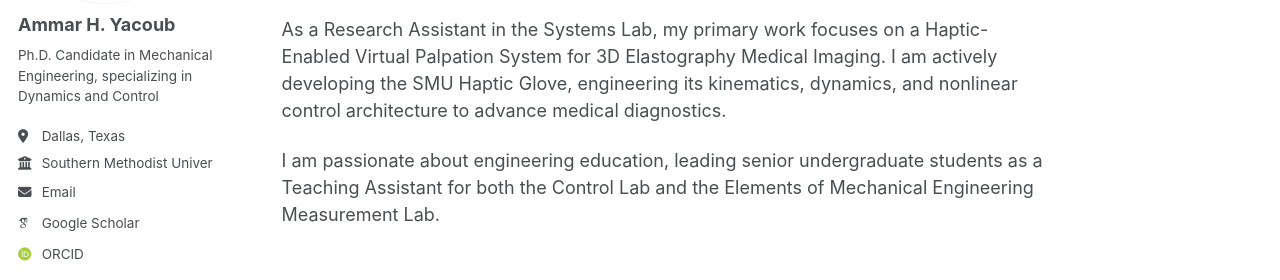
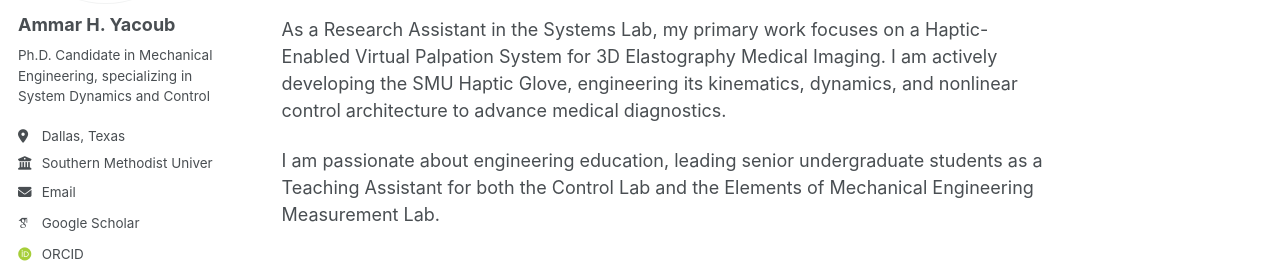
Before and after one commit to AmmarYacoub/AmmarYacoub.github.io, a Jekyll site: the page built from _pages/about.md, in a window 1280 px wide. Shown: the part 259-539 px from the top of the page. Built offline with Jekyll 4.4.1, drawn with Linux system fonts in a browser that asks for light colours; some web fonts are replaced; a script bundle is joined from its source files by our own code; library files that are not in the unit come from our copies.

Commit message:
Update bio to reflect specialization change

```diff
--- a/_config.yml
+++ b/_config.yml
@@ -26,7 +26,7 @@ author:
   avatar           : "ammar_Just.jpg"
   name             : "Ammar H. Yacoub"
   pronouns         : # example: "she/her"
-  bio              : "Ph.D. Candidate in Mechanical Engineering, specializing in Dynamics and Control"
+  bio              : "Ph.D. Candidate in Mechanical Engineering, specializing in System Dynamics and Control"
   location         : "Dallas, Texas"
   employer         : "Southern Methodist University"
   uri              : # URL
```
